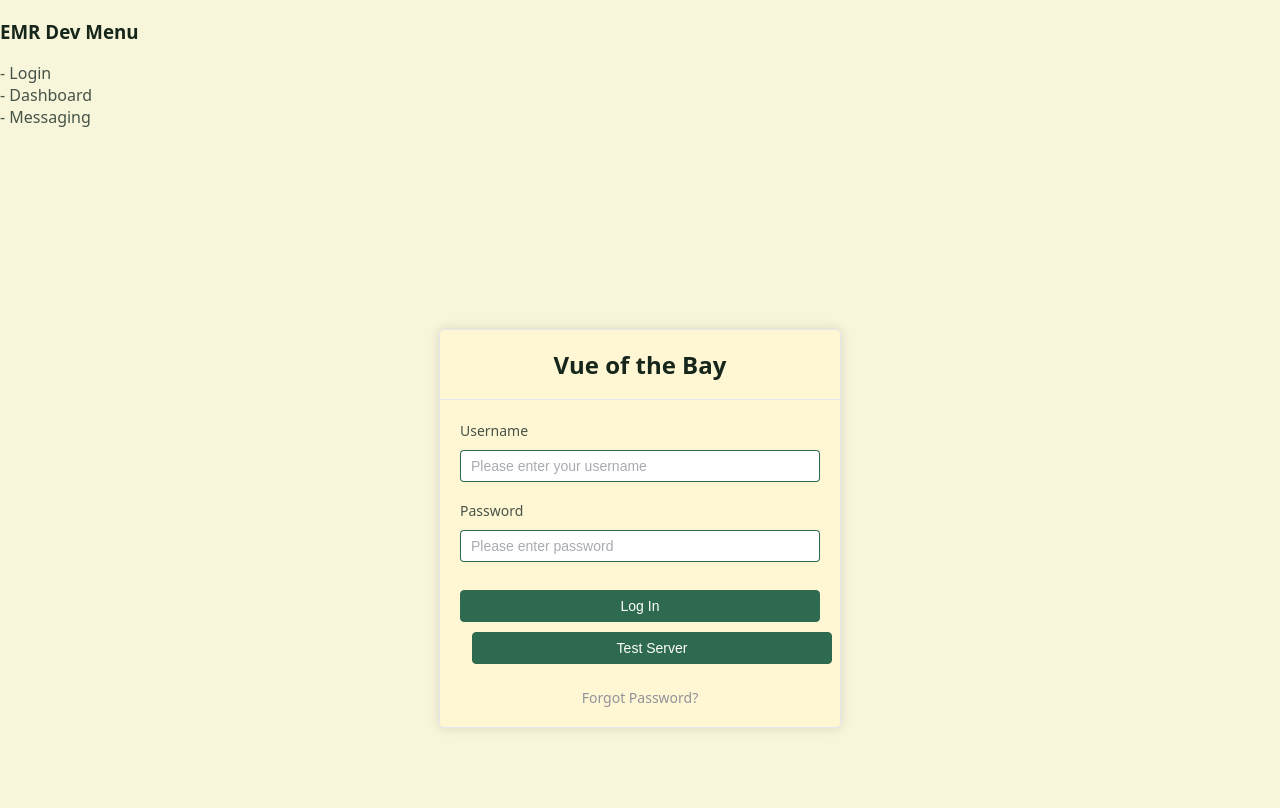
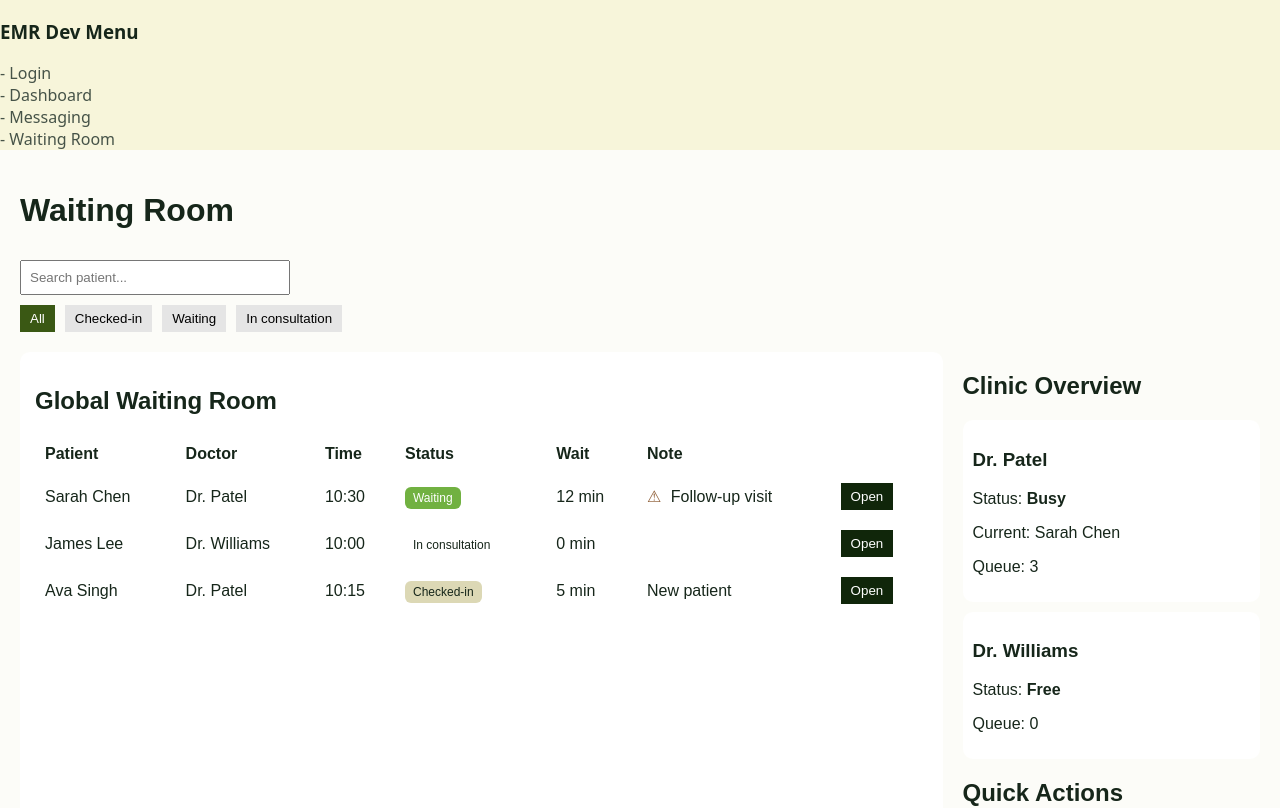
Before and after one commit to 2026bayviewglenEMR/view-of-the-bay, a Vue app in the folder frontend/: page /waitingroom in a window 1280 px wide. Before the commit this address led to /login. Shown: the top 808 px of the page. Built offline with nearby package versions, Linux system fonts and the light colour scheme.

Commit message:
waiting room commit

```diff
--- a/frontend/src/App.vue
+++ b/frontend/src/App.vue
@@ -10,6 +10,9 @@
       <div>
         <router-link to="/messaging" class="nav-btn">- Messaging</router-link>
       </div>
+      <div>
+        <router-link to="/waitingroom" class="nav-btn">- Waiting Room</router-link>
+      </div>
     </nav>
 
     <main class="page-content">
--- a/frontend/src/router/index.js
+++ b/frontend/src/router/index.js
@@ -27,6 +27,11 @@ const router = createRouter({
       path: '/messaging',
       name: 'messaging',
       component: () => import('../views/Messaging.vue')
+    },
+    {
+      path: '/waitingroom',
+      name: 'waitingroom',
+      component: () => import('../views/WaitingRoom.vue')
     }
   ]
 })
@@ -36,13 +41,13 @@ const openRoutes = [
   '/login'
 ]
 
-router.beforeEach((to, from, next) => {
-  //if the route requires a token, go to login
-  if (localStorage.getItem("token") || openRoutes.includes(to.path)) {
-    next();
-  } else {
-    next('/login');
-  }
-});
+// router.beforeEach((to, from, next) => {
+//   //if the route requires a token, go to login
+//   if (localStorage.getItem("token") || openRoutes.includes(to.path)) {
+//     next();
+//   } else {
+//     next('/login');
+//   }
+// });
 
 export default router
--- /dev/null
+++ b/frontend/src/views/WaitingRoom.vue
@@ -0,0 +1,294 @@
+<template>
+  <div class="page">
+
+    <!-- Header -->
+    <div class="header">
+      <h1>Waiting Room</h1>
+
+      <input
+        v-model="search"
+        placeholder="Search patient..."
+        class="search"
+      />
+
+      <div class="filters">
+        <button
+          v-for="f in filters"
+          :key="f"
+          @click="activeFilter = f"
+          :class="{ active: activeFilter === f }"
+        >
+          {{ f }}
+        </button>
+      </div>
+    </div>
+
+    <div class="content">
+
+      <!-- LEFT: Global Waiting Room -->
+      <div class="waiting-room">
+        <h2>Global Waiting Room</h2>
+
+        <table>
+          <thead>
+            <tr>
+              <th>Patient</th>
+              <th>Doctor</th>
+              <th>Time</th>
+              <th>Status</th>
+              <th>Wait</th>
+              <th>Note</th>
+              <th></th>
+            </tr>
+          </thead>
+
+          <tbody>
+            <tr
+              v-for="patient in filteredPatients"
+              :key="patient.id"
+            >
+              <td>{{ patient.name }}</td>
+              <td>{{ patient.doctor }}</td>
+              <td>{{ patient.time }}</td>
+
+              <td>
+                <span :class="['status', patient.status.toLowerCase()]">
+                  {{ patient.status }}
+                </span>
+              </td>
+
+              <td>{{ patient.wait }} min</td>
+
+              <td>
+                <span v-if="patient.flag" class="flag">⚠</span>
+                {{ patient.note }}
+              </td>
+
+              <td>
+                <button class="open-btn">Open</button>
+              </td>
+            </tr>
+          </tbody>
+        </table>
+      </div>
+
+      <!-- RIGHT: Clinic Overview -->
+      <div class="sidebar">
+
+        <h2>Clinic Overview</h2>
+
+        <div
+          v-for="doc in doctors"
+          :key="doc.id"
+          class="doctor-card"
+        >
+          <h3>{{ doc.name }}</h3>
+          <p>Status: <strong>{{ doc.status }}</strong></p>
+          <p v-if="doc.current">Current: {{ doc.current }}</p>
+          <p>Queue: {{ doc.queue }}</p>
+        </div>
+
+        <h2>Quick Actions</h2>
+
+        <div class="actions">
+          <button>Master Calendar</button>
+          <button>Book Appointment</button>
+          <button>Reschedule</button>
+          <button>Open Patient Tabs</button>
+        </div>
+
+      </div>
+
+    </div>
+  </div>
+</template>
+
+<script setup>
+import { ref, computed } from 'vue'
+
+const search = ref('')
+const activeFilter = ref('All')
+
+const filters = ['All', 'Checked-in', 'Waiting', 'In consultation']
+
+const patients = ref([
+  {
+    id: 1,
+    name: 'Sarah Chen',
+    doctor: 'Dr. Patel',
+    time: '10:30',
+    status: 'Waiting',
+    wait: 12,
+    note: 'Follow-up visit',
+    flag: true
+  },
+  {
+    id: 2,
+    name: 'James Lee',
+    doctor: 'Dr. Williams',
+    time: '10:00',
+    status: 'In consultation',
+    wait: 0,
+    note: '',
+    flag: false
+  },
+  {
+    id: 3,
+    name: 'Ava Singh',
+    doctor: 'Dr. Patel',
+    time: '10:15',
+    status: 'Checked-in',
+    wait: 5,
+    note: 'New patient',
+    flag: false
+  }
+])
+
+const doctors = ref([
+  {
+    id: 1,
+    name: 'Dr. Patel',
+    status: 'Busy',
+    current: 'Sarah Chen',
+    queue: 3
+  },
+  {
+    id: 2,
+    name: 'Dr. Williams',
+    status: 'Free',
+    current: null,
+    queue: 0
+  }
+])
+
+const filteredPatients = computed(() => {
+  return patients.value.filter(p => {
+    const matchesSearch =
+      p.name.toLowerCase().includes(search.value.toLowerCase())
+
+    const matchesFilter =
+      activeFilter.value === 'All' ||
+      p.status === activeFilter.value
+
+    return matchesSearch && matchesFilter
+  })
+})
+</script>
+
+<style scoped>
+.page {
+  padding: 20px;
+  background: #fcfcf8;
+  font-family: Arial, sans-serif;
+}
+
+/* Header */
+.header {
+  margin-bottom: 20px;
+}
+
+.search {
+  margin: 10px 0;
+  padding: 8px;
+  width: 250px;
+}
+
+.filters button {
+  margin-right: 10px;
+  padding: 6px 10px;
+  border: none;
+  background: #e5e5e5;
+  cursor: pointer;
+}
+
+.filters .active {
+  background: #3a5814;
+  color: white;
+}
+
+/* Layout */
+.content {
+  display: flex;
+  gap: 20px;
+}
+
+/* Waiting Room */
+.waiting-room {
+  flex: 3;
+  background: white;
+  padding: 15px;
+  border-radius: 10px;
+}
+
+table {
+  width: 100%;
+  border-collapse: collapse;
+}
+
+th, td {
+  padding: 10px;
+  text-align: left;
+}
+
+tr:hover {
+  background: #f2f2f2;
+}
+
+/* Status colors */
+.status {
+  padding: 4px 8px;
+  border-radius: 6px;
+  font-size: 12px;
+}
+
+.waiting {
+  background: #71b141;
+  color: white;
+}
+
+.in\ consultation {
+  background: #3a5814;
+  color: white;
+}
+
+.checked-in {
+  background: #dcd8b5;
+}
+
+/* Sidebar */
+.sidebar {
+  flex: 1;
+}
+
+.doctor-card {
+  background: white;
+  padding: 10px;
+  border-radius: 10px;
+  margin-bottom: 10px;
+}
+
+.actions button {
+  width: 100%;
+  margin-top: 8px;
+  padding: 8px;
+  border: none;
+  background: #10260a;
+  color: white;
+  cursor: pointer;
+}
+
+/* Flag */
+.flag {
+  color: #8e5d35;
+  margin-right: 5px;
+}
+
+/* Open button */
+.open-btn {
+  padding: 6px 10px;
+  border: none;
+  background: #10260a;
+  color: white;
+  cursor: pointer;
+}
+</style>
```
